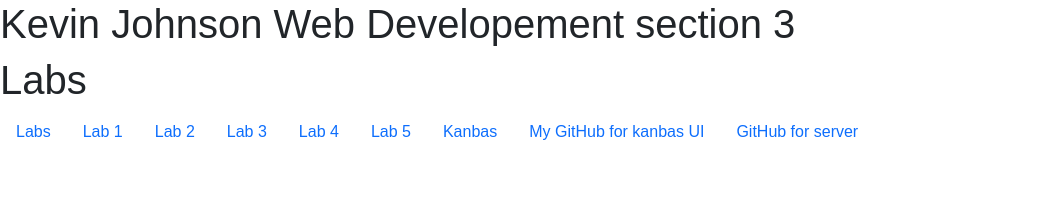
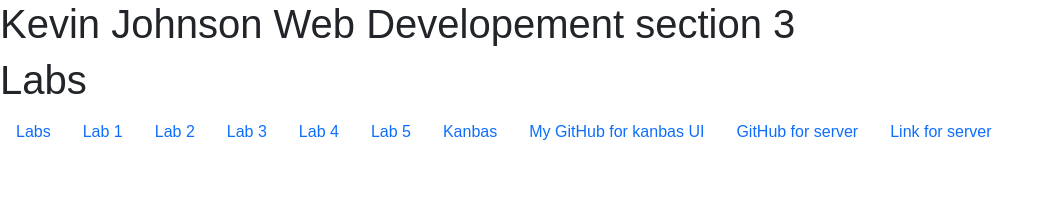
Before and after one commit to Kevin29Johnson/kanbas-react-web-app, a React (Create React App) app: page /#/Labs in a window 1280 px wide. Shown: the top 202 px of the page, without its empty margins (0-1052 px from the left). Built offline with nearby package versions, Linux system fonts and the light colour scheme; no server answers.

Commit message:
styles changes

```diff
--- a/src/Labs/Lab5/QueryParameters.tsx
+++ b/src/Labs/Lab5/QueryParameters.tsx
@@ -24,24 +24,28 @@
         onChange={(e) => setB(e.target.value)}
       />
       <a
+        className="btn btn-primary me-2"
         id="wd-query-parameter-add"
         href={`${REMOTE_SERVER}/lab5/calculator?operation=add&a=${a}&b=${b}`}
       >
         Add {a} + {b}
       </a>
       <a
+       className="btn btn-primary me-2"
         id="wd-query-parameter-subtract"
         href={`${REMOTE_SERVER}/lab5/calculator?operation=subtract&a=${a}&b=${b}`}
       >
         Subtract {a} - {b}
       </a>
       <a
+       className="btn btn-primary me-2"
         id="wd-query-parameter-multiply"
         href={`${REMOTE_SERVER}/lab5/calculator?operation=multiply&a=${a}&b=${b}`}
       >
         Multiply {a} * {b}
       </a>
       <a
+        className="btn btn-primary me-2"
         id="wd-query-parameter-divide"
         href={`${REMOTE_SERVER}/lab5/calculator?operation=divide&a=${a}&b=${b}`}
       >
--- a/src/Labs/TOC.tsx
+++ b/src/Labs/TOC.tsx
@@ -54,6 +54,12 @@
           GitHub for server
         </a>
       </li>
+
+      <li className="nav-item">
+        <a id="wd-k" href="https://kanbas-node-server-app-dbrd.onrender.com" className="nav-link">
+          Link for server
+        </a>
+      </li>
     </ul>
   );
 }
```
